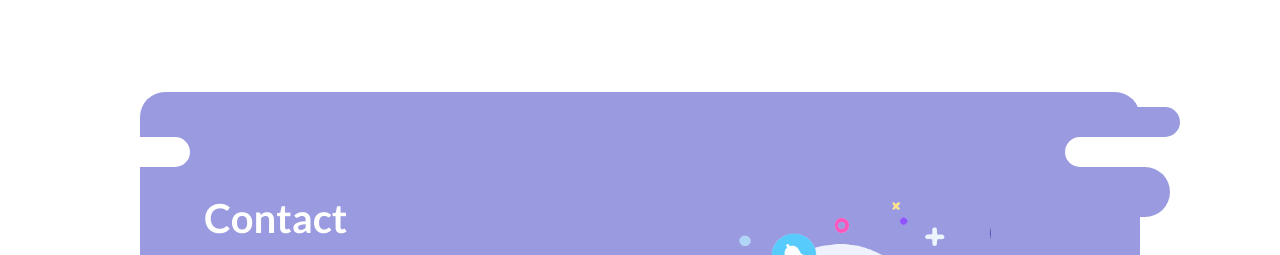
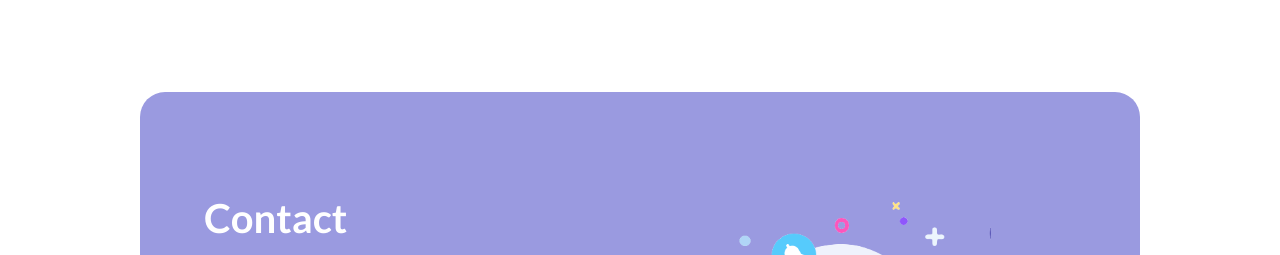
Before and after one commit to Gagarod/My-Portfolio, a plain HTML site: page index.html in a window 1280 px wide. Shown: the part 3920-4175 px from the top of the page. Drawn offline with Linux system fonts and the light colour scheme.

Commit message:
Update index.html

```diff
--- a/index.html
+++ b/index.html
@@ -332,7 +332,7 @@
 
                 </div>
 
-                <div class="contactDesgin oneDiv"></div>
+                <!-- <div class="contactDesgin oneDiv"></div>
                 <div class="contactDesgin twoDiv"></div>
                 <div class="contactDesgin threeDiv"></div>
                 <div class="contactDesgin fourthDiv"></div>
@@ -340,7 +340,7 @@
                 <div class="contactDesgin sixthDiv"></div>
                 <div class="contactDesgin seventhDiv"></div>
                 <div class="contactDesgin eigthDiv"></div>
-                <div class="contactDesgin ninthDiv"></div>
+                <div class="contactDesgin ninthDiv"></div> -->
 
             </div>
         </section>
```
